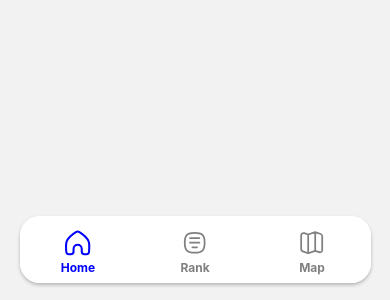
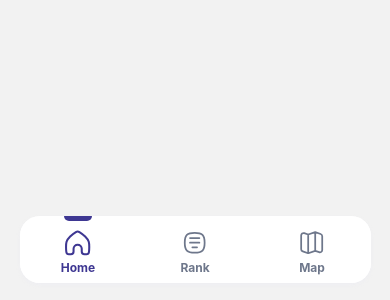
Before and after one commit to TalJa1/AirQualityMonitoring, a React Native app: screen / in a window 390 px wide. Shown: the part 544-844 px from the top of the page. Built offline with nearby package versions, Linux system fonts and the light colour scheme.

Commit message:
Refactor tab bar styling and add active line indicator

```diff
--- a/App.tsx
+++ b/App.tsx
@@ -22,8 +22,8 @@ const App = () => {
         <Tab.Navigator
           initialRouteName="Home"
           screenOptions={{
-            tabBarActiveTintColor: 'blue',
-            tabBarInactiveTintColor: 'gray',
+            tabBarActiveTintColor: '#3E3792',
+            tabBarInactiveTintColor: '#6E778B',
             tabBarShowLabel: true,
             tabBarStyle: styles.tabBar,
             tabBarLabelStyle: styles.tabBarLabel,
@@ -37,6 +37,7 @@ const App = () => {
                 const iconSize = focused ? vw(7) : vw(6);
                 return (
                   <View style={styles.iconContainer}>
+                    {focused && <View style={styles.activeLine} />}
                     {homeIcon(iconSize, iconSize, color)}
                   </View>
                 );
@@ -52,6 +53,7 @@ const App = () => {
                 const iconSize = focused ? vw(7) : vw(6);
                 return (
                   <View style={styles.iconContainer}>
+                    {focused && <View style={styles.activeLine} />}
                     {rankIcon(iconSize, iconSize, color)}
                   </View>
                 );
@@ -67,6 +69,7 @@ const App = () => {
                 const iconSize = focused ? vw(7) : vw(6);
                 return (
                   <View style={styles.iconContainer}>
+                    {focused && <View style={styles.activeLine} />}
                     {mapIcon(iconSize, iconSize, color)}
                   </View>
                 );
@@ -109,7 +112,7 @@ const styles = StyleSheet.create({
     right: vw(5),
     backgroundColor: 'white',
     borderRadius: 20,
-    shadowColor: '#000',
+    shadowColor: '#E8E9F6',
     shadowOffset: {width: 0, height: 2},
     shadowOpacity: 0.25,
     shadowRadius: 3.84,
@@ -130,6 +133,16 @@ const styles = StyleSheet.create({
   iconContainer: {
     alignItems: 'center',
   },
+  activeLine: {
+    position: 'absolute',
+    top: '-45%', // Adjust to place the line on the border
+    left: 0,
+    right: 0,
+    height: vh(0.5), // Use viewport height for height
+    borderBottomLeftRadius: vw(5),
+    borderBottomRightRadius: vw(5),
+    backgroundColor: '#3E3792',
+  },
 });
 
 export default App;
```
